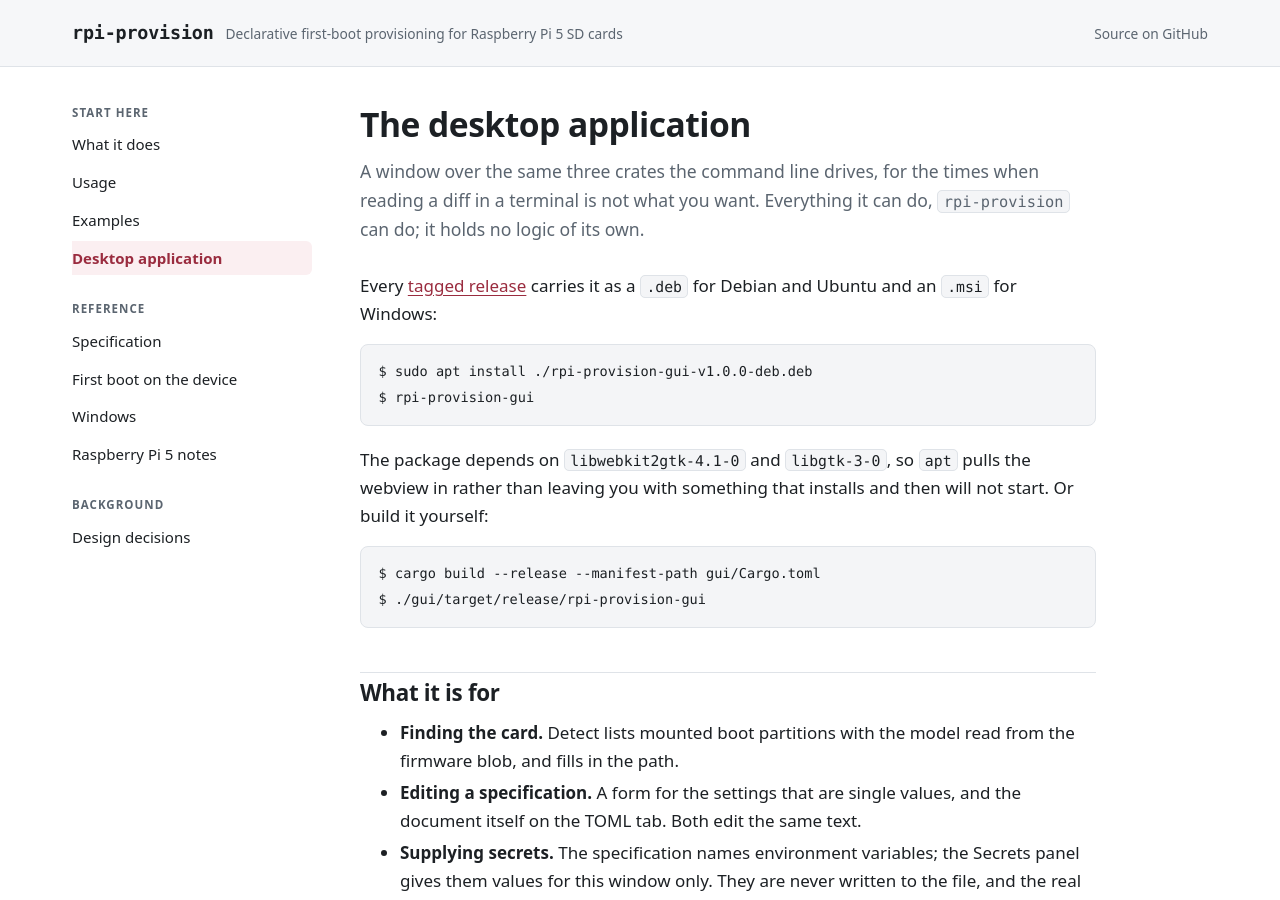
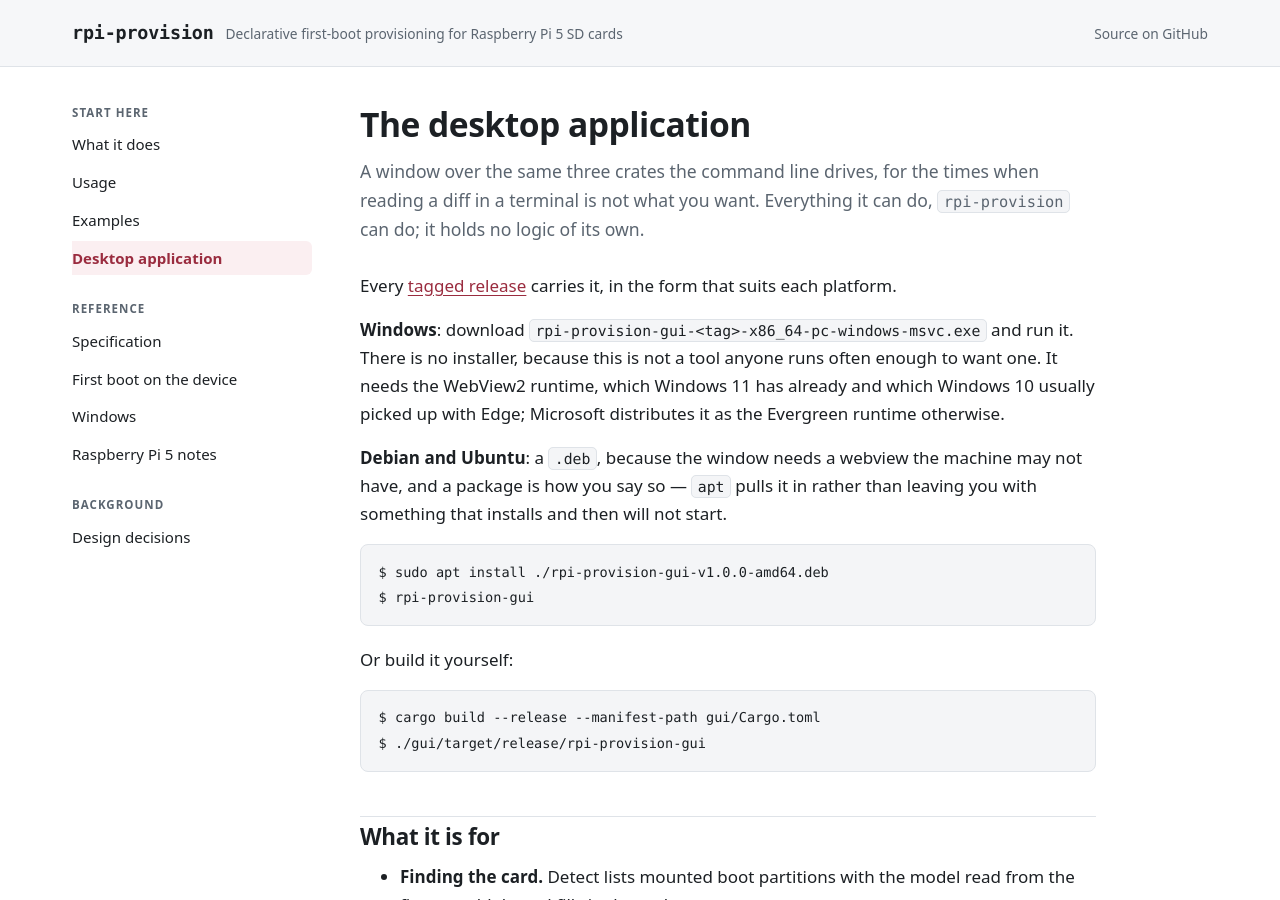
Before and after one commit to sabas0ba/rpi-provision, a Jekyll site: the page built from docs/gui.md, in a window 1280 px wide and 900 px high. Built offline with Jekyll 4.4.1, drawn with Linux system fonts in a browser that asks for light colours; some of the changed text lies outside the part shown.

Commit message:
feat(ci): ship the window as a plain exe on Windows
Asked for, and it makes the Windows path simpler rather than more
complicated: no bundler, no WiX, no installer. `cargo build --release` and
attach what comes out. That also removes the one step of this release that
had never been run anywhere.

Linux keeps the .deb. The reason is not symmetry: the window needs a
webview that a Linux machine may well not have, and a package is how you
declare that. Windows already carries one.

The two are verified differently because they can be. The .deb is opened
and checked for its dependency on the webview and for the binary. The .exe
cannot be started on a runner — it would open a window and wait — so it is
checked for a PE header and a plausible size, which is enough to catch a
build that wrote something else to that path.

Assets are now named after the target rather than the packaging:
rpi-provision-gui-<tag>-x86_64-pc-windows-msvc.exe next to
rpi-provision-gui-<tag>-amd64.deb.

Documented, including what the executable needs to run: the WebView2
runtime, which Windows 11 has. Also recorded what is still missing — no
macOS build, and no distribution-agnostic Linux one — rather than leaving
the gaps to be discovered.

Both assertion paths were run here: the .deb built in this environment
passes, and the PE check correctly rejects an ELF binary while accepting a
PE image of plausible size.

Co-Authored-By: Claude Opus 5 <noreply@anthropic.com>
Claude-Session: https://claude.ai/code/session_01KbHSV77d9wWTfJcAqLEbGj

````diff
--- a/docs/gui.md
+++ b/docs/gui.md
@@ -10,16 +10,25 @@ when reading a diff in a terminal is not what you want. Everything it can do,
 `rpi-provision` can do; it holds no logic of its own.
 
 Every [tagged release](https://github.com/sabas0ba/rpi-provision/releases)
-carries it as a `.deb` for Debian and Ubuntu and an `.msi` for Windows:
+carries it, in the form that suits each platform.
+
+**Windows**: download
+`rpi-provision-gui-<tag>-x86_64-pc-windows-msvc.exe` and run it. There is no
+installer, because this is not a tool anyone runs often enough to want one.
+It needs the WebView2 runtime, which Windows 11 has already and which Windows
+10 usually picked up with Edge; Microsoft distributes it as the Evergreen
+runtime otherwise.
+
+**Debian and Ubuntu**: a `.deb`, because the window needs a webview the
+machine may not have, and a package is how you say so — `apt` pulls it in
+rather than leaving you with something that installs and then will not start.
 
 ```console
-$ sudo apt install ./rpi-provision-gui-v1.0.0-deb.deb
+$ sudo apt install ./rpi-provision-gui-v1.0.0-amd64.deb
 $ rpi-provision-gui
 ```
 
-The package depends on `libwebkit2gtk-4.1-0` and `libgtk-3-0`, so `apt` pulls
-the webview in rather than leaving you with something that installs and then
-will not start. Or build it yourself:
+Or build it yourself:
 
 ```console
 $ cargo build --release --manifest-path gui/Cargo.toml
@@ -82,10 +91,15 @@ It therefore needs system packages that the rest of the project does not:
 Nothing about the command line changes: `cargo build` at the root still needs
 only a Rust toolchain, and never builds any of the above.
 
-There is no macOS package yet. The application builds there — Tauri uses the
-system webview and needs nothing extra — but nothing in the release workflow
-produces or tests a `.dmg`, so shipping one would be a claim nobody has
+There is no macOS build in the release. The application builds there — Tauri
+uses the system webview and needs nothing extra — but nothing in the release
+workflow produces or tests one, so shipping it would be a claim nobody has
 checked.
+
+Neither is there a distribution-agnostic Linux build. The counterpart to the
+Windows executable would be an AppImage, which carries its own copy of the
+webview; the `.deb` covers Debian and Ubuntu, and everything else builds from
+source for now.
 
 ## What it deliberately does not do
 
````
Also changed, not shown: docs/index.md (+3 -3 lines), .github/workflows/release.yml, README.md.
